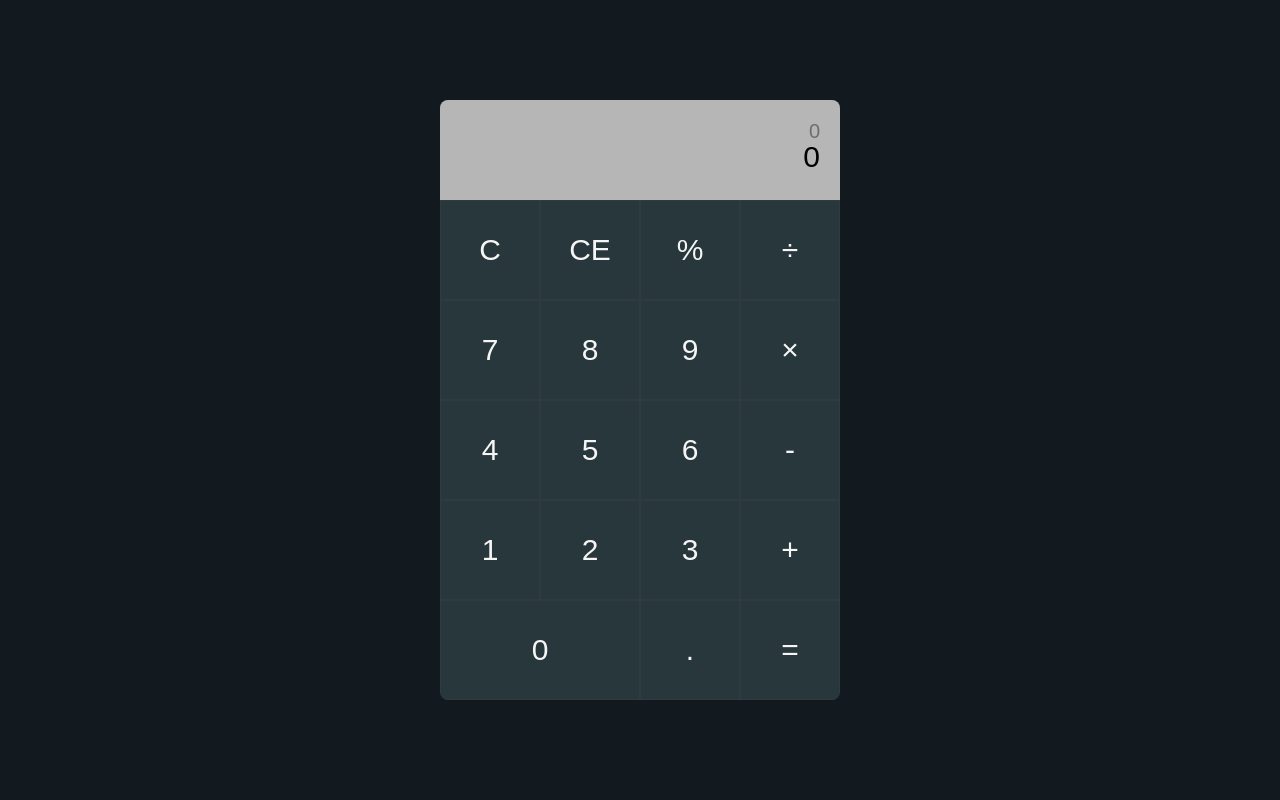
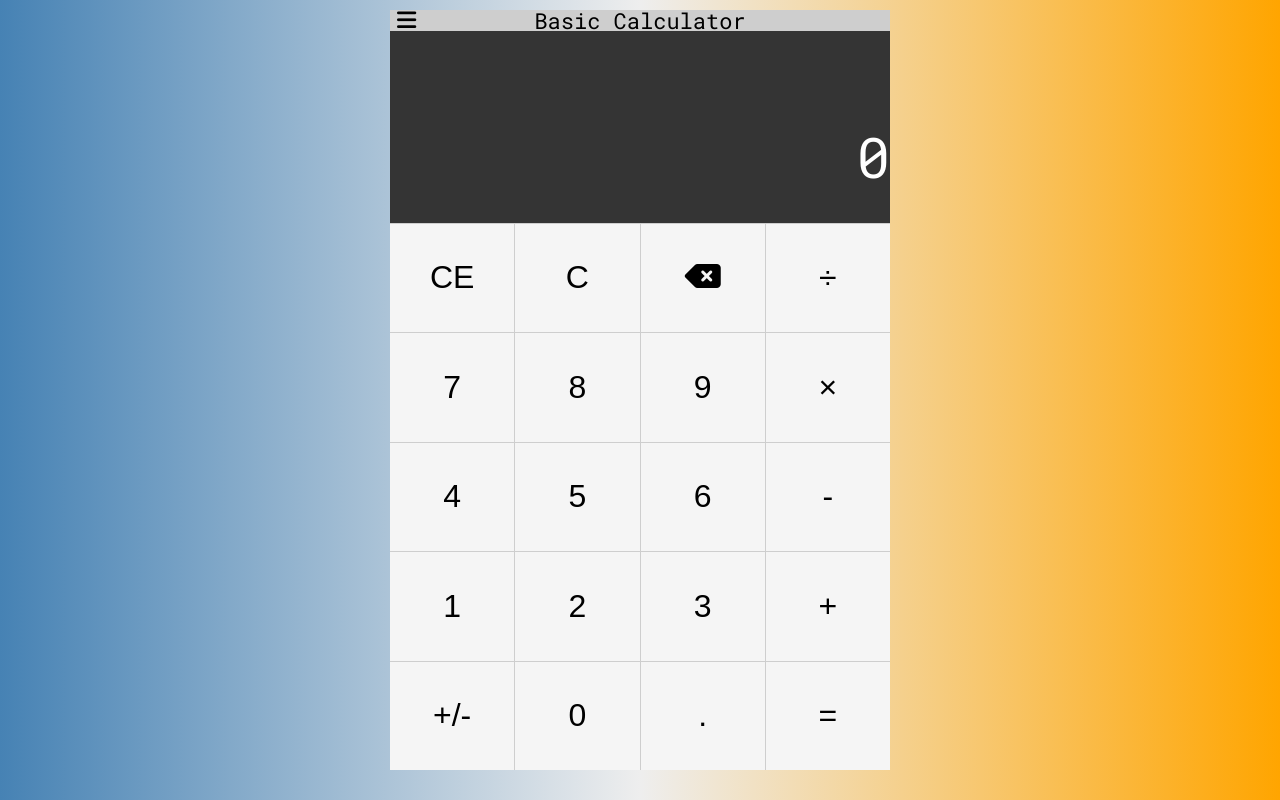
Before and after one commit to Kaksie-codes/Calculator-App-v2.0, a plain HTML site: page index.html in a window 1280 px wide. Drawn offline with Linux system fonts and the light colour scheme.

```diff
--- a/index.html
+++ b/index.html
@@ -4,42 +4,98 @@
     <meta charset="UTF-8">
     <meta http-equiv="X-UA-Compatible" content="IE=edge">
     <meta name="viewport" content="width=device-width, initial-scale=1.0">
-    <title>Calculator App v6.0</title>
+    <title>Calculator App v2.0</title>
     <link rel="stylesheet" href="style.css">
+    <link rel="stylesheet" href="https://cdnjs.cloudflare.com/ajax/libs/font-awesome/6.2.1/css/all.min.css"
+        integrity="sha512-MV7K8+y+gLIBoVD59lQIYicR65iaqukzvf/nwasF0nqhPay5w/9lJmVM2hMDcnK1OnMGCdVK+iQrJ7lzPJQd1w=="
+        crossorigin="anonymous" referrerpolicy="no-referrer" />
     <script src="script.js" defer></script>
 </head>
 <body>
-    <section>
-        <div class="container">
-            <div class="calculator">
-                <div class="display">
-                    <div class="display-1">0</div>
-                    <div class="display-2">0</div>
-                    <div class="temp-result"></div>
-                </div>
-                <div class="all_button">
-                    <div class="button all-clear">C</div>
-                    <div class="button last-entity-clear">CE</div>
-                    <div class="button operation">%</div>
-                    <div class="button operation">÷</div>
-                    <div class="button number">7</div>
-                    <div class="button number">8</div>
-                    <div class="button number">9</div>
-                    <div class="button operation">×</div>
-                    <div class="button number">4</div>
-                    <div class="button number">5</div>
-                    <div class="button number">6</div>
-                    <div class="button operation">-</div>
-                    <div class="button number">1</div>
-                    <div class="button number">2</div>
-                    <div class="button number">3</div>
-                    <div class="button operation">+</div>
-                    <div class="button btn-0 number">0</div>
-                    <div class="button number dot">.</div>
-                    <div class="button equal">=</div>
-                </div>
-            </div>
-        </div>
-    </section>
+    <div class="calculator-container">
+        <header class="header">
+            <i class="fa-solid fa-bars"></i>
+            <span>Basic Calculator</span>
+        </header>
+        <section class="display">
+            <div class="display-2"></div>
+            <div class="display-1">0</div>
+        </section>
+
+
+        <button class="clearEntry function">CE</button>
+        <button class="clear function">C</button>
+        <button class="delete function">
+            <i class="fas fa-backspace"></i>
+        </button>
+        <button class="operator divide function">÷</button>
+
+        <button class="number">7</button>
+        <button class="number">8</button>
+        <button class="number">9</button>
+        <button class="operator function">×</button>
+
+        <button class="number">4</button>
+        <button class="number">5</button>
+        <button class="number">6</button>
+        <button class="operator function">-</button>
+
+        <button class="number">1</button>
+        <button class="number">2</button>
+        <button class="number">3</button>
+        <button class="operator function">+</button>
+
+        <button class="signChange">+/-</button>
+        <button class="number">0</button>
+        <button class="number">.</button>
+        <button class="equals">=</button>
+    </div>
+
+
+
+    <!-- <div class="calculator-container Scientific">
+        <header class="header">
+            <i class="fa-solid fa-bars"></i>
+            <span>Scientific Calculator</span>
+        </header>
+        <section class="display">
+            <div class="display-2"></div>
+            <div class="display-1">0</div>
+        </section>
+
+        <button class="operator function">%</button>
+        <button class="operator function">
+            <i class="fa-solid fa-square-root-variable"></i>
+        </button>
+        <button class="operator function">x&#xb2;</button>
+        <button class="operator function">1/𝑥</button>
+
+        <button class="clearEntry function">CE</button>
+        <button class="clear function">C</button>
+        <button class="delete function">
+            <i class="fas fa-backspace"></i>
+        </button>
+        <button class="operator divide function">÷</button>
+
+        <button class="number">7</button>
+        <button class="number">8</button>
+        <button class="number">9</button>
+        <button class="operator function">×</button>
+
+        <button class="number">4</button>
+        <button class="number">5</button>
+        <button class="number">6</button>
+        <button class="operator function">-</button>
+
+        <button class="number">1</button>
+        <button class="number">2</button>
+        <button class="number">3</button>
+        <button class="operator function">+</button>
+
+        <button class="signChange">+/-</button>
+        <button class="number">0</button>
+        <button class="number">.</button>
+        <button class="equals">=</button>
+    </div> -->
 </body>
 </html>
--- a/script.js
+++ b/script.js
@@ -1,12 +1,14 @@
 //storing all the html we want to manipulate in javascript variables
-const previousScreen = document.querySelector(".display-1");
-const currentScreen = document.querySelector(".display-2");
+const previousScreen = document.querySelector(".display-2");
+const currentScreen = document.querySelector(".display-1");
 const tempResultScreen = document.querySelector(".temp-result");
 const numbersEl = document.querySelectorAll(".number");
-const operationEl = document.querySelectorAll(".operation");
-const equalEl = document.querySelector(".equal");
-const clearAllEl = document.querySelector(".all-clear");
-const clearLastEntryEl = document.querySelector(".last-entity-clear");
+const operationEl = document.querySelectorAll(".operator");
+const equalEl = document.querySelector(".equals");
+const clearAllEl = document.querySelector(".clear");
+const clearLastEntryEl = document.querySelector(".clearEntry");
+const deleteEl = document.querySelector('.delete');
+const signChangeEl = document.querySelector('.signChange');
 
 
 //lets keep track of the operands and operators
@@ -26,6 +28,8 @@ numbersEl.forEach(num => {
         //prevent the operand from having more than 1 decimal point
         if(currentOperand.includes('.') && number === '.') return
 
+        if(currentOperand.length > 24) return
+
 
         if(previousOperand && !currentOperand){
             currentOperand = '';
@@ -40,10 +44,17 @@ numbersEl.forEach(num => {
 })
 
 function updateDisplay(){
-    if(isNaN(result) || isNaN(currentOperand)) return
+    // if(isNaN(result) || isNaN(currentOperand)) return
+    if(currentOperand.length > 16){
+        currentScreen.style.fontSize = '2rem'
+    }else if(currentOperand.length > 14){
+        currentScreen.style.fontSize = '3rem'
+    }
+    else{
+        currentScreen.style.fontSize = '3.5rem'
+    }
     previousScreen.textContent = previousOperand;
     currentScreen.textContent = currentOperand;
-    tempResultScreen.textContent = result;
 }
 
 /*add click event listeners to all the operators, once an operator is clicked,
@@ -62,10 +73,10 @@ operationEl.forEach(op => {
             result = currentOperand;
         }
         currentOperator = operator;
-        previousOperand += currentOperand + ' ' + currentOperator + " "
+        previousOperand += currentOperand + ' ' + currentOperator + " ";
+        currentOperand = '';
         updateDisplay();
-        currentOperand = '';
-
+        currentScreen.textContent = '0';
     })
 })
 
@@ -76,12 +87,14 @@ equalEl.addEventListener('click', () => {
     // if(!currentOperand){
     //     currentOperand = result;
     // }
+
     calculate();
     previousOperand += currentOperand;
     currentOperand = result;
     result = '';
     updateDisplay()
     previousOperand = '';
+    // currentScreen.value = '0';
 })
 
 function calculate(){
@@ -105,9 +118,27 @@ clearAllEl.addEventListener('click', () => {
     currentOperator = '';
     result = '';
     updateDisplay()
+    currentScreen.textContent = '0';
 } )
 
 clearLastEntryEl.addEventListener('click', () => {
+    console.log('clearing entry...')
+
     currentOperand = '';
     updateDisplay()
+    currentScreen.textContent = '0';
 })
+
+deleteEl.addEventListener('click', () => {
+    if(currentOperand.length < 1){
+        currentScreen.value = '0';
+        return
+    }
+    currentOperand = currentOperand.slice(0, -1);
+    updateDisplay()
+})
+
+signChangeEl.addEventListener('click', () => {
+    currentOperand = Number(currentOperand) * -1;
+    updateDisplay()
+})
--- a/style.css
+++ b/style.css
@@ -1,77 +1,99 @@
+@import url('https://fonts.googleapis.com/css2?family=Roboto+Mono&display=swap');
+
 * {
+    margin: 0;
     padding: 0;
-    margin: 0;
     box-sizing: border-box;
 }
-
-html {
-    font-family: "Montserrat", sans-serif;
+body{
+    font-size: 16px;
+    font-family: "Roboto Mono", monospace;
+    color: #000;
+    background: linear-gradient(90deg,
+                rgba(255, 255, 255, 1) 0%,
+                rgba(70, 130, 180, 1) 0%,
+                rgba(238, 238, 238, 1) 50%,
+                rgba(255, 165, 0, 1) 100%);
 }
 
-section {
-    background-color: rgb(18, 26, 31);
-    min-height: 100vh;
-    width: 100%;
+.calculator-container{
+    display: grid;
+    min-height: 95vh;
+    width: 90vw;
+    max-width: 500px;
+    background-color: #cecece;
+    margin: auto;
+    margin-top: 10px;
+    gap: 1px;
+    grid-template-columns: repeat(4, 1fr);
+    grid-template-rows: 20px minmax(120px, auto) repeat(5, auto);
+    overflow: hidden;
+}
+.scientific{
+    grid-template-rows: 20px minmax(120px, auto) repeat(6, auto);
+}
+.calculator-container > button{
+    cursor: pointer;
+    font-size: 2rem;
+    outline: none;
+    border: none;
+    background-color: whitesmoke;
+
+}
+.function{
+    background-color: rgb(235, 235, 235);
+    background-color: red;
+}
+.equals {
+    background-color: rgb(108, 177, 233);
+}
+button:hover,
+button:active {
+    background-color: rgba(255, 255, 255, 0.2);
+}
+.equals:hover,
+.equals:active {
+    background-color: steelblue;
+    filter: brightness(120%);
+}
+.header{
+    grid-column: 1/5;
+    /* padding: 1rem 1.2rem; */
     display: flex;
+    justify-content: center;
     align-items: center;
-    justify-content: center;
+    position: relative;
+}
+.header i{
+    position: absolute;
+    left: 7px;
+}
+.display{
+    grid-column: 1/5;
+    display: flex;
+    align-items: flex-end;
+    flex-direction: column;
+    justify-content: space-around;
+    background-color: rgba(0, 0, 0, 0.75);
+}
+.display .display-2{
+    color: rgba(255, 255, 255, 0.75);
+    font-size: 1.5rem;
+}
+.display .display-1{
+    color: #fff;
+    font-size: 3.5rem;
 }
 
-.container {
-    width: 90%;
-    max-width: 400px;
-    background-color: rgb(39, 55, 59);
-    border-radius: 8px;
-    overflow: hidden;
+.invisible {
+    display: none;
 }
+@media screen and (min-width: 768px) {
+    body {
+        font-size: 22px;
+    }
 
-.display {
-    background-color: rgb(182, 182, 182);
-    height: 100px;
-    width: 100%;
-    text-align: right;
-    padding: 20px;
-    font-size: 30px;
-    position: relative;
+    .calculator_container {
+        grid-template-rows: 70px minmax(120px, auto) repeat(5, minmax(0, auto));
+    }
 }
-
-.display-1 {
-    opacity: 0.4;
-    font-size: 20px;
-    height: 20px;
-    overflow: hidden;
-}
-
-.temp-result {
-    position: absolute;
-    bottom: 0;
-    left: 10;
-    font-size: 20px;
-    opacity: 0.3;
-}
-
-.all_button {
-    color: whitesmoke;
-    display: grid;
-    grid-template: repeat(4, 1fr) / repeat(4, 1fr);
-}
-
-.button {
-    border: 0.5px solid rgba(92, 92, 92, 0.137);
-    display: inline-block;
-    height: 100px;
-    width: 100%;
-    display: flex;
-    align-items: center;
-    justify-content: center;
-    font-size: 30px;
-    cursor: pointer;
-}
-
-.button:hover {
-    background-color: rgb(30, 43, 46);
-}
-
-.btn-0 {
-    grid-column: 1/3;
-}
```
